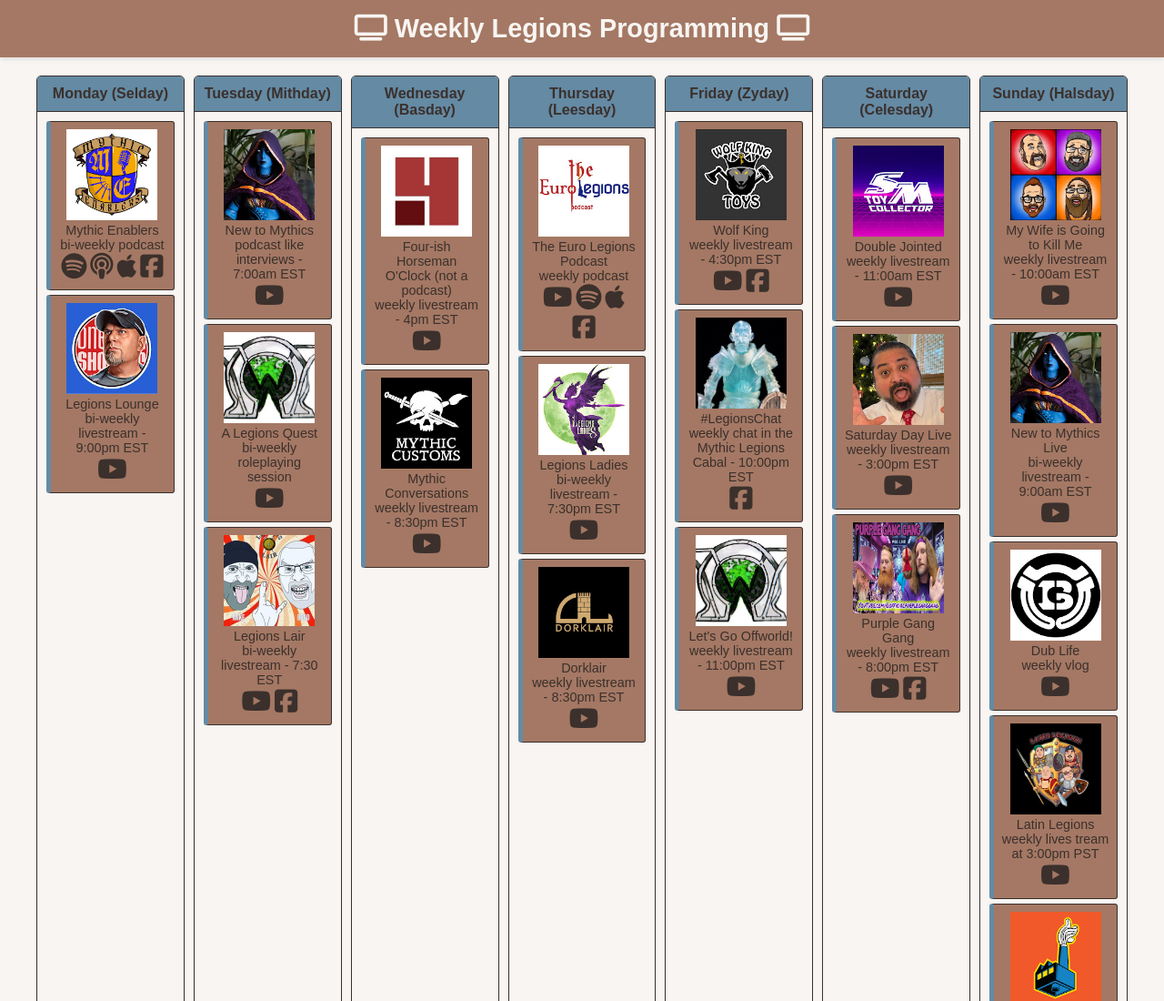
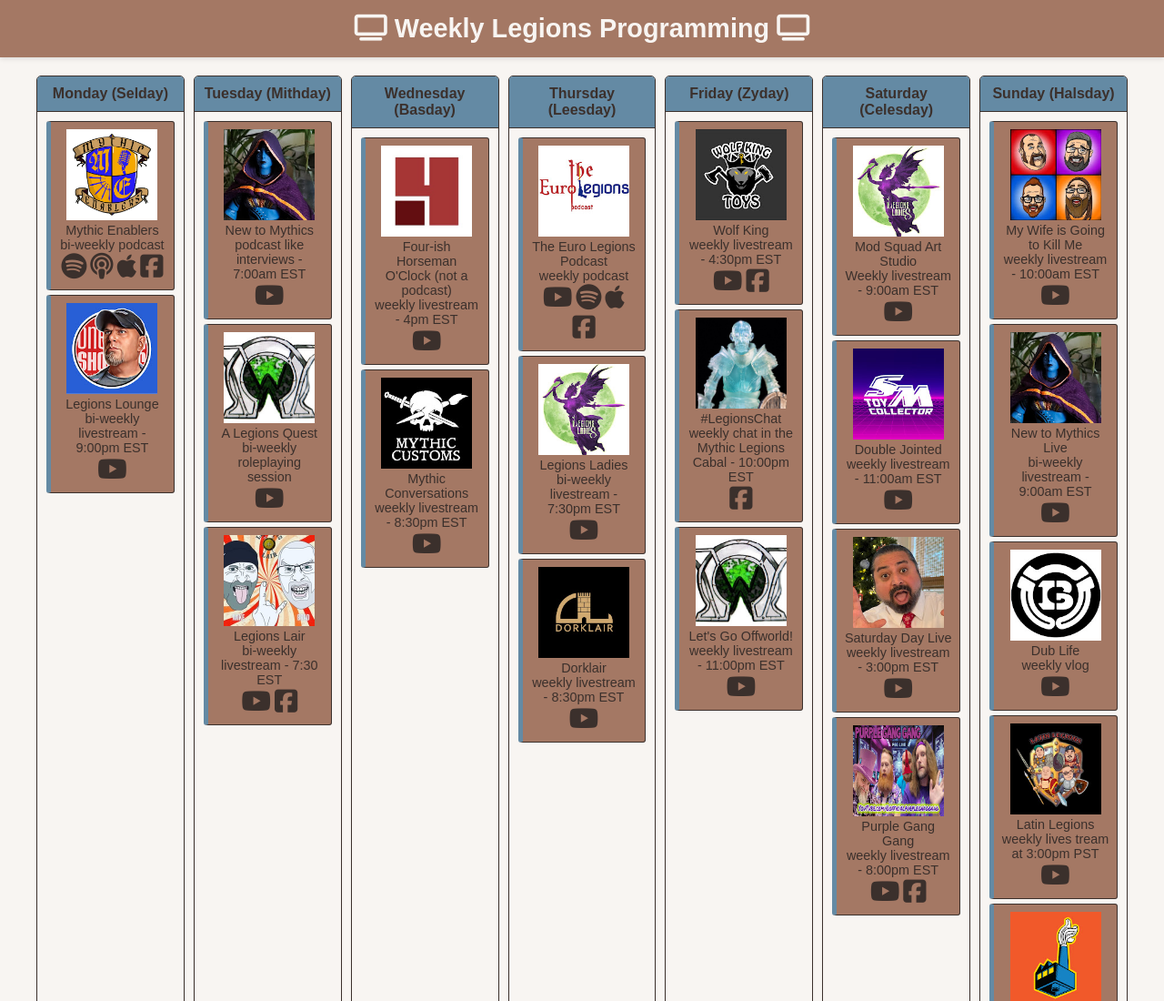
Before and after one commit to kirbnet/CommunityProgramming, a plain HTML site: page index.html in a window 1280 px wide. Shown: the top 1100 px of the page at 91% size. Drawn offline with Linux system fonts and the light colour scheme.

Commit message:
Add Mod Squad Art Studio

```diff
--- a/index.html
+++ b/index.html
@@ -140,6 +140,12 @@
                 <div class="day-header">Saturday (Celesday)</div>
                 <div class="events">
                     <div class="event-item">
+                        <img src="logos/legionsladies.jpg" height="100" width="100" alt="LegionsLadiesLive" /><br />
+                        Mod Squad Art Studio<br />
+                        Weekly livestream - 9:00am EST<br />
+                        <a href="https://www.youtube.com/@LegionsLadiesLive"><i class="fa-brands fa-youtube"></i></a>
+                    </div>
+                    <div class="event-item">
                         <img src="logos/doublejointed.jpg" height="100" width="100" alt="Double Jointed" /><br />
                         Double Jointed<br />
                         weekly livestream - 11:00am EST<br />
```
